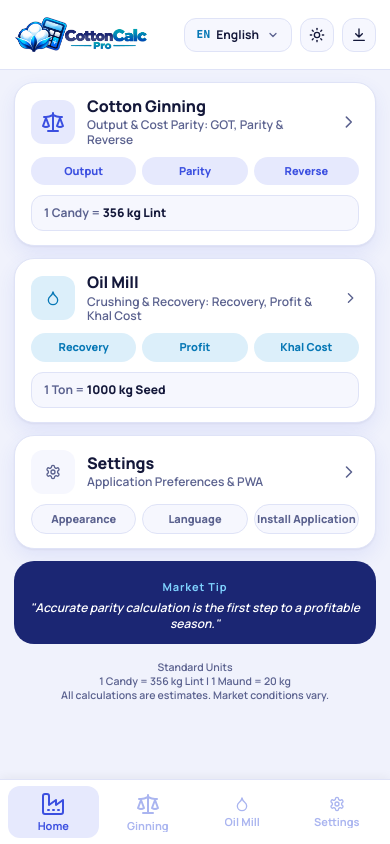
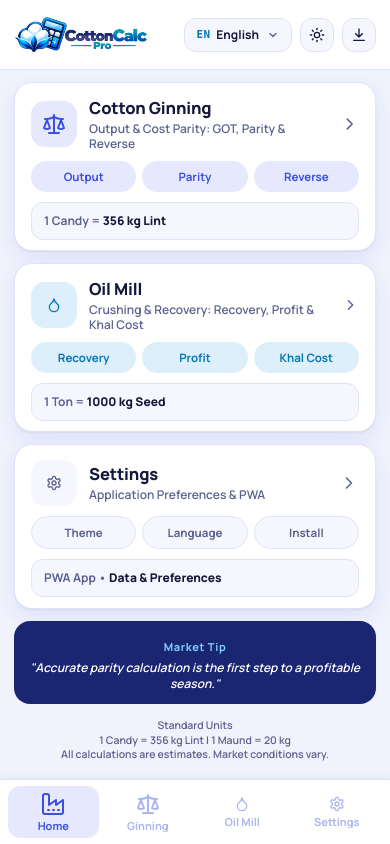
Before and after one commit to Jenish-Patel-Dev/CottonCalc-Pro, a React (Vite) app: page / in a window 390 px wide. Built offline with nearby package versions, Linux system fonts and the light colour scheme.

Commit message:
fix(responsive): optimize mobile home layout to eliminate bottom gap and ensure perfect symmetry and scroll across all screens

```diff
--- a/src/components/home/HomeScreen.jsx
+++ b/src/components/home/HomeScreen.jsx
@@ -94,9 +94,12 @@
           </span>
         </div>
         <div className="chips">
-          <span>{t('settings.appearanceTitle')}</span>
+          <span>{t('settings.theme')}</span>
           <span>{t('settings.languageTitle')}</span>
-          <span>{t('settings.installBtn')}</span>
+          <span>{t('settings.installBtnShort') || 'Install'}</span>
+        </div>
+        <div className="tstat">
+          PWA App &bull; <b>{t('settings.storageTitle')}</b>
         </div>
       </div>
 
--- a/src/components/layout/AppLayout.jsx
+++ b/src/components/layout/AppLayout.jsx
@@ -1,4 +1,4 @@
-import React, { useState } from 'react';
+import React, { useState, useEffect } from 'react';
 import Sidebar from './Sidebar';
 import Header from './Header';
 import MobileNavigation from './MobileNavigation';
@@ -16,6 +16,12 @@
       return false;
     }
   });
+
+  // Always reset scroll to top when switching views/pages on all screen sizes
+  useEffect(() => {
+    const el = document.getElementById('main-content-scroll');
+    if (el) el.scrollTop = 0;
+  }, [currentView]);
 
   const handleToggleCollapse = () => {
     setIsSidebarCollapsed((prev) => {
--- a/src/i18n/en.json
+++ b/src/i18n/en.json
@@ -109,6 +109,7 @@
     "standaloneRunning": "Installed & Running in Standalone App Mode",
     "browserRunning": "Running in Browser Mode",
     "installBtn": "Install Application",
+    "installBtnShort": "Install",
     "installSuccess": "Installed Successfully",
     "installInstructionsDesktop": "On desktop browsers, click the Install icon in the address bar to install this app.",
     "installInstructionsMobile": "On mobile browsers, open the browser menu and select 'Add to Home screen' or 'Install App'.",
--- a/src/i18n/gu.json
+++ b/src/i18n/gu.json
@@ -109,6 +109,7 @@
     "standaloneRunning": "સ્ટેન્ડઅલોન એપ મોડમાં ઇન્સ્ટોલ અને ચાલુ છે",
     "browserRunning": "બ્રાઉઝર મોડમાં ચાલુ છે",
     "installBtn": "એપ ઇન્સ્ટોલ કરો",
+    "installBtnShort": "ઇન્સ્ટોલ",
     "installSuccess": "સફળતાપૂર્વક ઇન્સ્ટોલ થઈ ગયું",
     "installInstructionsDesktop": "ડેસ્કટોપ બ્રાઉઝરમાં, આ એપ ઇન્સ્ટોલ કરવા માટે એડ્રેસ બારમાં 'Install' આઇકોન પર ક્લિક કરો.",
     "installInstructionsMobile": "મોબાઇલ બ્રાઉઝરમાં મેનૂ ખોલો અને 'Add to Home screen' અથવા 'Install App' પસંદ કરો.",
--- a/src/i18n/hi.json
+++ b/src/i18n/hi.json
@@ -109,6 +109,7 @@
     "standaloneRunning": "स्टैंडअलोन ऐप मोड में इंस्टॉल और सक्रिय",
     "browserRunning": "ब्राउज़र मोड में सक्रिय",
     "installBtn": "ऐप इंस्टॉल करें",
+    "installBtnShort": "इंस्टॉल",
     "installSuccess": "सफलतापूर्वक इंस्टॉल हुआ",
     "installInstructionsDesktop": "डेस्कटॉप ब्राउज़र में, इस ऐप को इंस्टॉल करने के लिए एड्रेस बार में 'Install' आइकन पर क्लिक करें।",
     "installInstructionsMobile": "मोबाइल ब्राउज़र में मेनू खोलें और 'होम स्क्रीन पर जोड़ें' या 'Install App' चुनें।",
--- a/src/index.css
+++ b/src/index.css
@@ -1314,7 +1314,7 @@
     background: var(--tint) !important;
   }
 
-  /* Home page single-screen natural fit without artificial card stretching */
+  /* Home page responsive fit for mobile screens */
   .home-view .view {
     overflow-y: auto !important;
     overflow-x: hidden !important;
@@ -1326,27 +1326,31 @@
   }
 
   .home-view .wrap {
+    min-height: 100% !important;
     height: auto !important;
+    display: flex !important;
+    flex-direction: column !important;
+    gap: 12px !important;
+    justify-content: space-between !important;
+    max-width: 520px !important;
+    width: 100% !important;
+    margin: 0 auto !important;
+  }
+
+  .home-view .tile {
+    flex: 1 1 auto !important;
     min-height: 0 !important;
     display: flex !important;
     flex-direction: column !important;
-    gap: 12px !important;
-    justify-content: flex-start !important;
-  }
-
-  .home-view .tile {
-    flex: 0 0 auto !important;
-    min-height: 0 !important;
-    display: flex !important;
-    flex-direction: column !important;
-    justify-content: flex-start !important;
-    padding: 14px 16px !important;
+    justify-content: space-between !important;
+    padding: 15px 16px !important;
     gap: 10px !important;
+    border-radius: 18px !important;
   }
 
   .home-view .tile.plain {
-    flex: 0 0 auto !important;
-    justify-content: flex-start !important;
+    flex: 1 1 auto !important;
+    justify-content: space-between !important;
     gap: 10px !important;
   }
 
@@ -1355,19 +1359,20 @@
   }
 
   .home-view .tile .ti {
-    width: 44px;
-    height: 44px;
-    border-radius: 12px;
+    width: 46px;
+    height: 46px;
+    border-radius: 14px;
   }
 
   .home-view .tile h3 {
-    font-size: 16px;
-    line-height: 1.2;
+    font-size: 16.5px;
+    line-height: 1.25;
+    font-weight: 800;
   }
 
   .home-view .tile p {
     font-size: 12px;
-    line-height: 1.2;
+    line-height: 1.25;
     margin-top: 2px;
   }
 
@@ -1376,38 +1381,44 @@
   }
 
   .home-view .chips span {
-    padding: 6px 2px;
-    font-size: 11px;
+    padding: 7px 4px;
+    font-size: 11.5px;
+    font-weight: 700;
     text-overflow: ellipsis;
     overflow: hidden;
     white-space: nowrap;
   }
 
   .home-view .tstat {
-    padding: 8px 12px;
+    padding: 9px 12px;
     font-size: 12px;
+    border-radius: 12px;
+    width: 100%;
+    box-sizing: border-box;
   }
 
   .home-view .tip {
     flex: none !important;
     padding: 12px 14px;
+    border-radius: 16px;
   }
 
   .home-view .tip b {
     font-size: 11px;
+    letter-spacing: 0.06em;
   }
 
   .home-view .tip p {
     font-size: 12px;
     margin-top: 3px;
-    line-height: 1.3;
+    line-height: 1.35;
   }
 
   .home-view .foot {
     flex: none !important;
     font-size: 10.5px;
-    line-height: 1.35;
-    padding: 4px 0 8px 0;
+    line-height: 1.4;
+    padding: 2px 0 6px 0;
   }
 
   .seg button {
```
